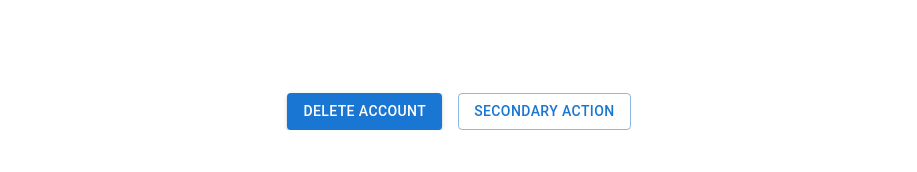
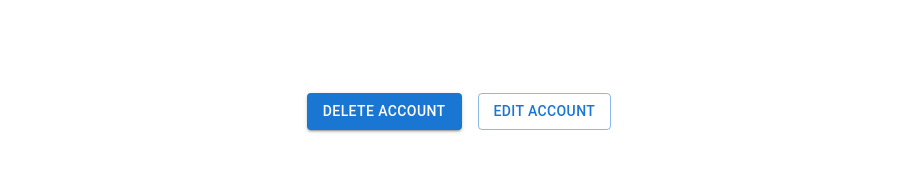
Before and after one commit to MaxFinderOrg/JID-3118-MaxFinder, a React (Create React App) app: page /profile in a window 1280 px wide. Shown: the part 1600-1772 px from the top of the page, without its empty margins (181-1098 px from the left). Before the commit the page ends 1730 px from the top, so only its background shows below. Built offline with nearby package versions, Linux system fonts and the light colour scheme.

Commit message:
adding delete confirmation and rearranging component file structure

```diff
--- /dev/null
+++ b/src/components/ProfilePage/DeleteAccountButton.tsx
@@ -0,0 +1,19 @@
+
+import Button from '@mui/material/Button';
+
+
+
+function deleteProfile() {
+    console.log("profile deleted");
+}
+
+export default function DeleteAccountButton() {
+    return (
+        <Button variant="contained" className="delete button"
+        onClick={() => {
+            const confirmBox = window.confirm( "Are you sure you want to delete your account?")
+            if (confirmBox === true) {
+                deleteProfile()
+            }}}> Delete Account</Button>
+    );
+  }
--- a/src/components/PostCard.tsx
+++ b/src/components/ProfilePage/PostCard.tsx
@@ -5,7 +5,7 @@ import CardActions from '@mui/material/CardActions';
 import CardContent from '@mui/material/CardContent';
 import Button from '@mui/material/Button';
 import Typography from '@mui/material/Typography';
-import Avatar from '../components/Avatar';
+import Avatar from '../Avatar';
 
 
 //import * as React from 'react';
@@ -25,7 +25,7 @@ import Toolbar from '@mui/material/Toolbar';
 import Container from '@mui/material/Container';
 import Link from '@mui/material/Link';
 import { createTheme, ThemeProvider } from '@mui/material/styles';
-import ProfileList from '../components/ProfileList';
+import ProfileList from './ProfileList';
 
 
 
--- a/src/pages/Profile.tsx
+++ b/src/pages/Profile.tsx
@@ -72,14 +72,20 @@ import Typography from '@mui/material/Typography';
 import Container from '@mui/material/Container';
 import Link from '@mui/material/Link';
 import { createTheme, ThemeProvider } from '@mui/material/styles';
-import ProfileList from '../components/ProfileList';
-import PostCard from '../components/PostCard';
-
+import ProfileList from '../components/ProfilePage/ProfileList';
+import PostCard from '../components/ProfilePage/PostCard';
+import DeleteAccountButton from '../components/ProfilePage/DeleteAccountButton';
 
 const cards = [1, 2, 3, 4, 5, 6, 7, 8, 9];
 
 // TODO remove, this demo shouldn't need to reset the theme.
 const defaultTheme = createTheme();
+
+
+function deleteProfile() {
+    console.log("profile deleted");
+}
+
 
 export default function Album() {
   return (
@@ -99,9 +105,10 @@ export default function Album() {
 
        <PostCard/>
 
-       <Stack sx={{ pt: 4 }} direction="row" spacing={2}justifyContent="center" >
-            <Button variant="contained">Delete Account</Button>
-            <Button variant="outlined">Secondary action</Button>
+       <Stack sx={{ pt: 4 }} direction="row" spacing={2}justifyContent="center" pb = {10}>
+
+            <DeleteAccountButton />
+            <Button variant="outlined">Edit Account</Button>
         </Stack>
 
 
```
Also changed, not shown: src/components/ProfilePage/ProfileList.tsx (renamed from src/components/ProfileList.tsx).
